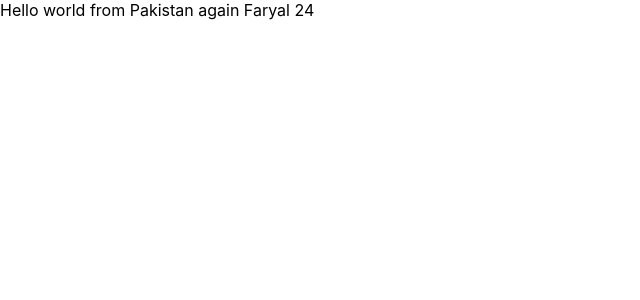
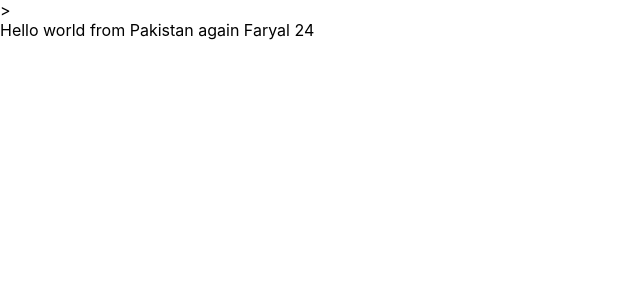
Before and after one commit to FaryalNaeem/project004, a React (Create React App) app: page / in a window 1280 px wide. Shown: the top 300 px of the page, without its empty margins (0-640 px from the left). Built offline with nearby package versions, Linux system fonts and the light colour scheme.

Commit message:
changes in index.js

```diff
--- a/src/App.js
+++ b/src/App.js
@@ -1,5 +1,4 @@
 import React from 'react';
-import logo from './logo.svg'
 import './App.css';
 import hello from './hello';
 
--- a/src/index.js
+++ b/src/index.js
@@ -5,7 +5,7 @@ import App from './App';
 import * as serviceWorker from './serviceWorker';
 
 ReactDOM.render(
-  <App name= "Faryal" age= {24}/>,
+  <div>><App name= "Faryal" age= {24}/></div>,
   document.getElementById('root')
 );
 
```
